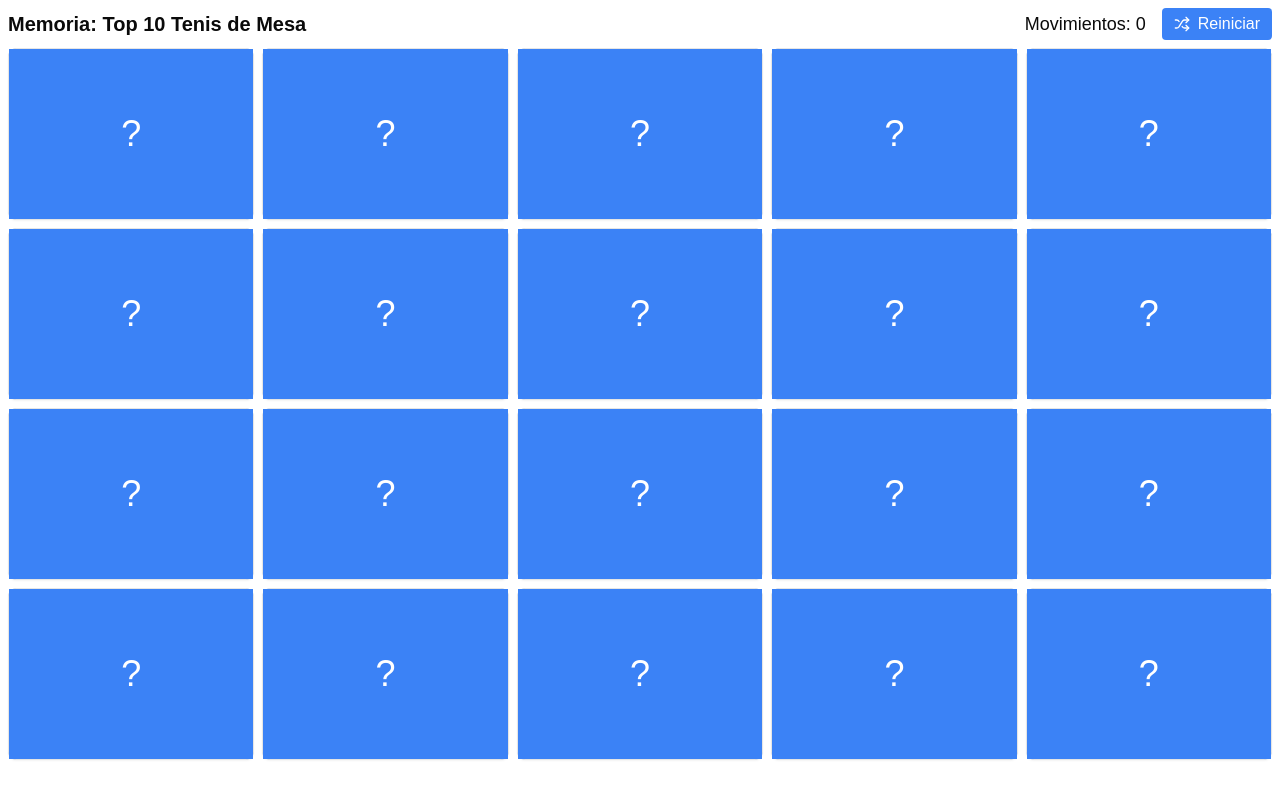
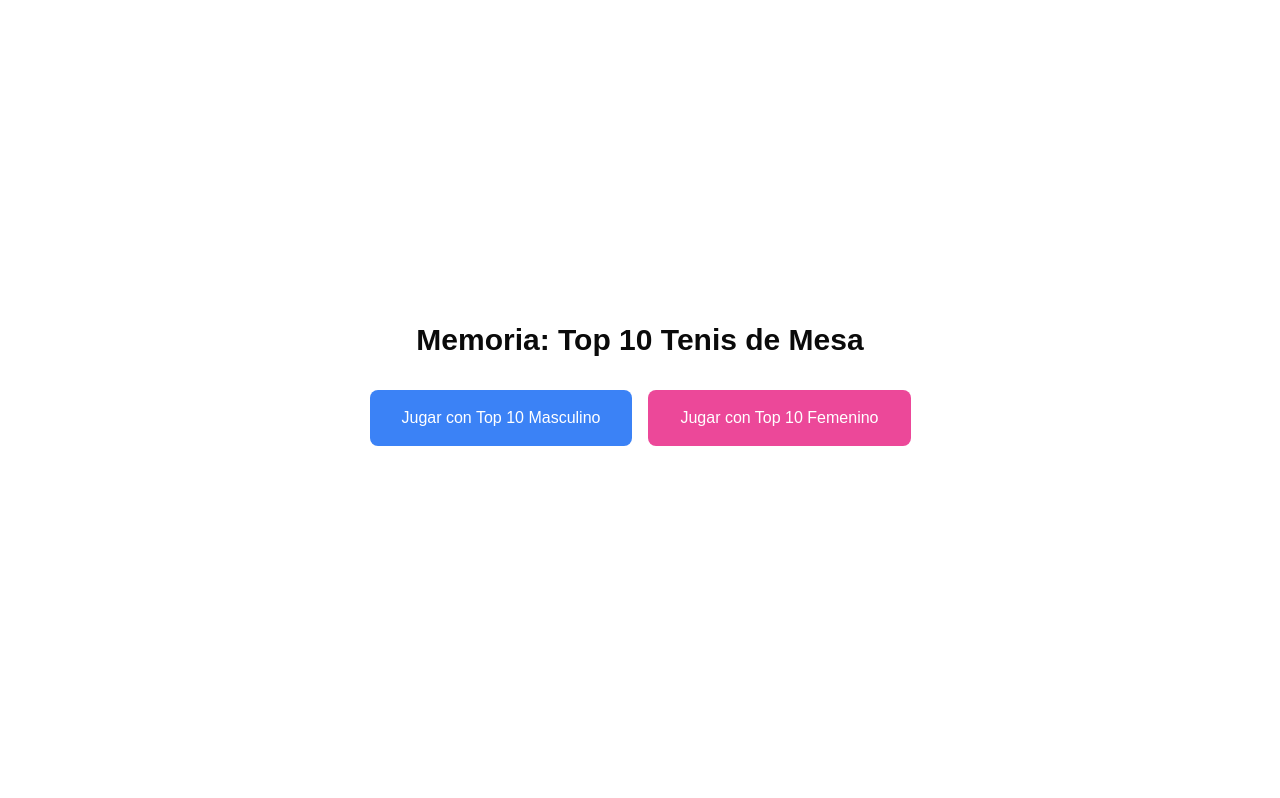
Before and after one commit to aaizemberg/memory-game, a Next.js app: page / in a window 1280 px wide. Built offline with nearby package versions, Linux system fonts and the light colour scheme.

Commit message:
male or female top10

```diff
--- a/src/components/MemoryGame.tsx
+++ b/src/components/MemoryGame.tsx
@@ -4,21 +4,9 @@ import { useState, useEffect } from 'react';
 import { Shuffle } from 'lucide-react';
 import { Alert, AlertTitle } from '@/components/ui/alert';
 import { Card } from '@/components/ui/card';
-import Image from 'next/image';
 
-// const malePlayers = [{"name":"WANG Chuqin","image":"https://wttsimfiles.blob.core.windows.net/wtt-media/photos/400px/121558_Headshot_R_WANG_Chuqin.png","rank":1},{"name":"LIN Shidong","image":"https://wttsimfiles.blob.core.windows.net/wtt-media/photos/400px/137237_Headshot_R_LIN_Shidong.png","rank":2},{"name":"Tomokazu HARIMOTO","image":"https://wttsimfiles.blob.core.windows.net/wtt-media/photos/400px/123980_HEADSHOT_R_Tomokazu_HARIMOTO.png","rank":3},{"name":"Felix LEBRUN","image":"https://wttsimfiles.blob.core.windows.net/wtt-media/photos/400px/135977_HEADSHOT_R_Felix_LEBRUN.png","rank":4},{"name":"LIANG Jingkun","image":"https://wttsimfiles.blob.core.windows.net/wtt-media/photos/400px/119588_Headshot_R_LIANG_Jingkun.png","rank":5},{"name":"FAN Zhendong","image":"https://wttsimfiles.blob.core.windows.net/wtt-media/photos/400px/121404_Headshot_R_FAN_Zhendong.png","rank":6},{"name":"Hugo CALDERANO","image":"https://wttsimfiles.blob.core.windows.net/wtt-media/photos/400px/115641_Headshot_R_CALDERANO_Hugo.png","rank":7},{"name":"MA Long","image":"https://wttsimfiles.blob.core.windows.net/wtt-media/photos/400px/105649_Headshot_R_MA_Long.png","rank":8},{"name":"Truls MOREGARD","image":"https://wttsimfiles.blob.core.windows.net/wtt-media/photos/400px/122044_Headshot_R_MOREGARD_Truls.png","rank":9},{"name":"LIN Gaoyuan","image":"https://wttsimfiles.blob.core.windows.net/wtt-media/photos/400px/115910_Headshot_R_LIN_Gaoyuan.png","rank":10}];
-// const femalePlayers = [{"name":"SUN Yingsha","image":"https://wttsimfiles.blob.core.windows.net/wtt-media/photos/400px/131163_HEADSHOT_R_SUN_Yingsha.png","rank":1},{"name":"WANG Manyu","image":"https://wttsimfiles.blob.core.windows.net/wtt-media/photos/400px/121411_Headshot_R_WANG_Manyu.png","rank":2},{"name":"WANG Yidi","image":"https://wttsimfiles.blob.core.windows.net/wtt-media/photos/400px/124110_Headshot_R_WANG_Yidi.png","rank":3},{"name":"CHEN Meng","image":"https://wttsimfiles.blob.core.windows.net/wtt-media/photos/400px/HEADSHOT_R_CHEN_Meng.png","rank":4},{"name":"CHEN Xingtong","image":"https://wttsimfiles.blob.core.windows.net/wtt-media/photos/400px/121403_Headshot_R_CHEN_Xingtong.png","rank":5},{"name":"Hina HAYATA","image":"https://wttsimfiles.blob.core.windows.net/wtt-media/photos/400px/123672_Headshot_R_HAYATA_Hina.png","rank":6},{"name":"Miwa HARIMOTO","image":"https://wttsimfiles.blob.core.windows.net/wtt-media/photos/400px/136711_HEADSHOT_R_Miwa_HARIMOTO.png","rank":7},{"name":"Satsuki ODO","image":"https://wttsimfiles.blob.core.windows.net/wtt-media/photos/400px/133405_Headshot_R_ODO_Satsuki.png","rank":8},{"name":"CHENG I-Ching","image":"https://wttsimfiles.blob.core.windows.net/wtt-media/photos/400px/110797_Headshot_R_CHENG_I_Ching.png","rank":9},{"name":"SHIN Yubin","image":"https://wttsimfiles.blob.core.windows.net/wtt-media/photos/400px/123977_Headshot_R_SHIN_Yubin.png","rank":10}];
-const players = [{"name":"SUN Yingsha","image":"https://wttsimfiles.blob.core.windows.net/wtt-media/photos/400px/131163_HEADSHOT_R_SUN_Yingsha.png","rank":1},{"name":"WANG Manyu","image":"https://wttsimfiles.blob.core.windows.net/wtt-media/photos/400px/121411_Headshot_R_WANG_Manyu.png","rank":2},{"name":"WANG Yidi","image":"https://wttsimfiles.blob.core.windows.net/wtt-media/photos/400px/124110_Headshot_R_WANG_Yidi.png","rank":3},{"name":"CHEN Meng","image":"https://wttsimfiles.blob.core.windows.net/wtt-media/photos/400px/HEADSHOT_R_CHEN_Meng.png","rank":4},{"name":"CHEN Xingtong","image":"https://wttsimfiles.blob.core.windows.net/wtt-media/photos/400px/121403_Headshot_R_CHEN_Xingtong.png","rank":5},{"name":"Hina HAYATA","image":"https://wttsimfiles.blob.core.windows.net/wtt-media/photos/400px/123672_Headshot_R_HAYATA_Hina.png","rank":6},{"name":"Miwa HARIMOTO","image":"https://wttsimfiles.blob.core.windows.net/wtt-media/photos/400px/136711_HEADSHOT_R_Miwa_HARIMOTO.png","rank":7},{"name":"Satsuki ODO","image":"https://wttsimfiles.blob.core.windows.net/wtt-media/photos/400px/133405_Headshot_R_ODO_Satsuki.png","rank":8},{"name":"CHENG I-Ching","image":"https://wttsimfiles.blob.core.windows.net/wtt-media/photos/400px/110797_Headshot_R_CHENG_I_Ching.png","rank":9},{"name":"SHIN Yubin","image":"https://wttsimfiles.blob.core.windows.net/wtt-media/photos/400px/123977_Headshot_R_SHIN_Yubin.png","rank":10}];
-
-const createCards = () => {
-  const pairs = [...players, ...players].map((player, index) => ({
-    id: index,
-    ...player,
-    isFlipped: false,
-    isMatched: false
-  }));
-  return shuffle(pairs);
-};
+const malePlayers = [{"name":"WANG Chuqin","image":"https://wttsimfiles.blob.core.windows.net/wtt-media/photos/400px/121558_Headshot_R_WANG_Chuqin.png","rank":1},{"name":"LIN Shidong","image":"https://wttsimfiles.blob.core.windows.net/wtt-media/photos/400px/137237_Headshot_R_LIN_Shidong.png","rank":2},{"name":"Tomokazu HARIMOTO","image":"https://wttsimfiles.blob.core.windows.net/wtt-media/photos/400px/123980_HEADSHOT_R_Tomokazu_HARIMOTO.png","rank":3},{"name":"Felix LEBRUN","image":"https://wttsimfiles.blob.core.windows.net/wtt-media/photos/400px/135977_HEADSHOT_R_Felix_LEBRUN.png","rank":4},{"name":"LIANG Jingkun","image":"https://wttsimfiles.blob.core.windows.net/wtt-media/photos/400px/119588_Headshot_R_LIANG_Jingkun.png","rank":5},{"name":"FAN Zhendong","image":"https://wttsimfiles.blob.core.windows.net/wtt-media/photos/400px/121404_Headshot_R_FAN_Zhendong.png","rank":6},{"name":"Hugo CALDERANO","image":"https://wttsimfiles.blob.core.windows.net/wtt-media/photos/400px/115641_Headshot_R_CALDERANO_Hugo.png","rank":7},{"name":"MA Long","image":"https://wttsimfiles.blob.core.windows.net/wtt-media/photos/400px/105649_Headshot_R_MA_Long.png","rank":8},{"name":"Truls MOREGARD","image":"https://wttsimfiles.blob.core.windows.net/wtt-media/photos/400px/122044_Headshot_R_MOREGARD_Truls.png","rank":9},{"name":"LIN Gaoyuan","image":"https://wttsimfiles.blob.core.windows.net/wtt-media/photos/400px/115910_Headshot_R_LIN_Gaoyuan.png","rank":10}];
+const femalePlayers = [{"name":"SUN Yingsha","image":"https://wttsimfiles.blob.core.windows.net/wtt-media/photos/400px/131163_HEADSHOT_R_SUN_Yingsha.png","rank":1},{"name":"WANG Manyu","image":"https://wttsimfiles.blob.core.windows.net/wtt-media/photos/400px/121411_Headshot_R_WANG_Manyu.png","rank":2},{"name":"WANG Yidi","image":"https://wttsimfiles.blob.core.windows.net/wtt-media/photos/400px/124110_Headshot_R_WANG_Yidi.png","rank":3},{"name":"CHEN Meng","image":"https://wttsimfiles.blob.core.windows.net/wtt-media/photos/400px/HEADSHOT_R_CHEN_Meng.png","rank":4},{"name":"CHEN Xingtong","image":"https://wttsimfiles.blob.core.windows.net/wtt-media/photos/400px/121403_Headshot_R_CHEN_Xingtong.png","rank":5},{"name":"Hina HAYATA","image":"https://wttsimfiles.blob.core.windows.net/wtt-media/photos/400px/123672_Headshot_R_HAYATA_Hina.png","rank":6},{"name":"Miwa HARIMOTO","image":"https://wttsimfiles.blob.core.windows.net/wtt-media/photos/400px/136711_HEADSHOT_R_Miwa_HARIMOTO.png","rank":7},{"name":"Satsuki ODO","image":"https://wttsimfiles.blob.core.windows.net/wtt-media/photos/400px/133405_Headshot_R_ODO_Satsuki.png","rank":8},{"name":"CHENG I-Ching","image":"https://wttsimfiles.blob.core.windows.net/wtt-media/photos/400px/110797_Headshot_R_CHENG_I_Ching.png","rank":9},{"name":"SHIN Yubin","image":"https://wttsimfiles.blob.core.windows.net/wtt-media/photos/400px/123977_Headshot_R_SHIN_Yubin.png","rank":10}];
 
 interface Player {
   name: string;
@@ -41,39 +29,49 @@ const shuffle = (array: Card[]): Card[] => {
   return newArray;
 };
 
+const createCards = (players: Player[]) => {
+  const pairs = [...players, ...players].map((player, index) => ({
+    id: index,
+    ...player,
+    isFlipped: false,
+    isMatched: false
+  }));
+  return shuffle(pairs);
+};
+
 export default function MemoryGame() {
+  // Estados para controlar el flujo del juego
+  const [gameStarted, setGameStarted] = useState(false);
+  const [selectedGender, setSelectedGender] = useState<'male' | 'female' | null>(null);
   const [cards, setCards] = useState<Card[]>([]);
-  const [flippedCards, setFlippedCards] = useState<HandleCardClickProps[]>([]);
+  const [flippedCards, setFlippedCards] = useState<Card[]>([]);
   const [moves, setMoves] = useState(0);
   const [gameWon, setGameWon] = useState(false);
-  const [showAlert, setShowAlert] = useState(false); // Nuevo estado para controlar la visibilidad de la alerta
+  const [showAlert, setShowAlert] = useState(false);
 
-  useEffect(() => {
-    setCards(createCards());
-  }, []);
+  // Función para iniciar el juego con la categoría seleccionada
+  const startGame = (gender: 'male' | 'female') => {
+    setSelectedGender(gender);
+    setCards(createCards(gender === 'male' ? malePlayers : femalePlayers));
+    setGameStarted(true);
+    // Reiniciamos todos los estados del juego
+    setFlippedCards([]);
+    setMoves(0);
+    setGameWon(false);
+    setShowAlert(false);
+  };
 
   useEffect(() => {
     if (gameWon) {
-      setShowAlert(true); // Muestra la alerta al ganar el juego
+      setShowAlert(true);
       const timer = setTimeout(() => {
-        setShowAlert(false); // Oculta la alerta después de 5 segundos
+        setShowAlert(false);
       }, 5000);
-
-      // Limpieza del timer si el componente se desmonta antes
       return () => clearTimeout(timer);
     }
   }, [gameWon]);
 
-  interface HandleCardClickProps {
-    id: number;
-    name: string;
-    image: string;
-    rank: number;
-    isFlipped: boolean;
-    isMatched: boolean;
-  }
-
-  const handleCardClick = (clickedCard: HandleCardClickProps): void => {
+  const handleCardClick = (clickedCard: Card): void => {
     if (flippedCards.length === 2 || clickedCard.isFlipped || clickedCard.isMatched) return;
 
     const newCards = cards.map(card =>
@@ -112,26 +110,58 @@ export default function MemoryGame() {
     }
   };
 
+  // Función modificada para volver a la pantalla de selección
   const resetGame = () => {
-    setCards(createCards());
+    setGameStarted(false);
+    setSelectedGender(null);
+    setCards([]);
     setFlippedCards([]);
     setMoves(0);
     setGameWon(false);
+    setShowAlert(false);
   };
 
+  // Pantalla de selección inicial
+  if (!gameStarted) {
+    return (
+      <div className="h-screen w-screen max-w-[1280px] max-h-[768px] mx-auto overflow-hidden">
+        <div className="h-full flex flex-col items-center justify-center gap-8">
+          <h1 className="text-3xl font-bold">Memoria: Top 10 Tenis de Mesa</h1>
+          <div className="flex gap-4">
+            <button
+              onClick={() => startGame('male')}
+              className="px-8 py-4 bg-blue-500 text-white rounded-lg hover:bg-blue-600 transition-colors"
+            >
+              Jugar con Top 10 Masculino
+            </button>
+            <button
+              onClick={() => startGame('female')}
+              className="px-8 py-4 bg-pink-500 text-white rounded-lg hover:bg-pink-600 transition-colors"
+            >
+              Jugar con Top 10 Femenino
+            </button>
+          </div>
+        </div>
+      </div>
+    );
+  }
+
+  // Pantalla del juego
   return (
     <div className="h-screen w-screen max-w-[1280px] max-h-[768px] mx-auto overflow-hidden">
       <div className="p-2 h-full flex flex-col">
         <div className="flex justify-between items-center mb-2">
-          <h1 className="text-xl font-bold">Memoria: Top 10 Tenis de Mesa</h1>
+          <h1 className="text-xl font-bold">
+            Memoria: Top 10 {selectedGender === 'male' ? 'Masculino' : 'Femenino'}
+          </h1>
           <div className="flex items-center gap-4">
             <span className="text-lg">Movimientos: {moves}</span>
             <button
               onClick={resetGame}
-              className="flex items-center gap-2 px-3 py-1 bg-blue-500 text-white rounded hover:bg-blue-600"
+              className="flex items-center gap-2 px-3 py-1 bg-slate-600 text-white rounded hover:bg-slate-700"
             >
               <Shuffle size={16} />
-              Reiniciar
+              Restart
             </button>
           </div>
         </div>
@@ -146,36 +176,27 @@ export default function MemoryGame() {
           {cards.map((card) => (
             <Card
               key={card.id}
-              className={`w-full h-full cursor-pointer transition-all duration-300 ${card.isFlipped || card.isMatched ? 'bg-white' : 'bg-blue-500'
-                }`}
+              className={`w-full h-full cursor-pointer transition-all duration-300 ${
+                card.isFlipped || card.isMatched ? 'bg-white' : 'bg-gray-500'
+              }`}
               onClick={() => handleCardClick(card)}
             >
               <div className="h-full flex items-center justify-center">
                 {(card.isFlipped || card.isMatched) ? (
                   <div className="text-center p-2 flex flex-col items-center justify-between h-full">
                     <div className="w-20 h-32 overflow-hidden mb-1 flex-shrink-0">
-                      <Image
-                        // loading="eager"
+                      <img
                         src={card.image}
                         alt={card.name}
                         className="w-full h-full object-cover"
-                        width={256}   // Specify the desired width
-                        height={365}  // Specify the desired height
                       />
-                      {/*<img
-                        src={card.image}
-                        alt={card.name}
-                        className="w-full h-full object-cover"
-                    /> */}
                     </div>
                     <div className="flex-grow flex flex-col justify-center">
                       <p className="text-xs font-medium line-clamp-2">{card.name} (#{card.rank})</p>
-                      {/* <p className="text-xs text-gray-600">Rank #{card.rank}</p> */}
                     </div>
-
                   </div>
                 ) : (
-                  <div className="w-full h-full flex items-center justify-center bg-blue-500">
+                  <div className="w-full h-full flex items-center justify-center bg-gray-500">
                     <span className="text-white text-4xl">?</span>
                   </div>
                 )}
```
Also changed, not shown: 1 other file (tests, documents, lock files or other folders).
